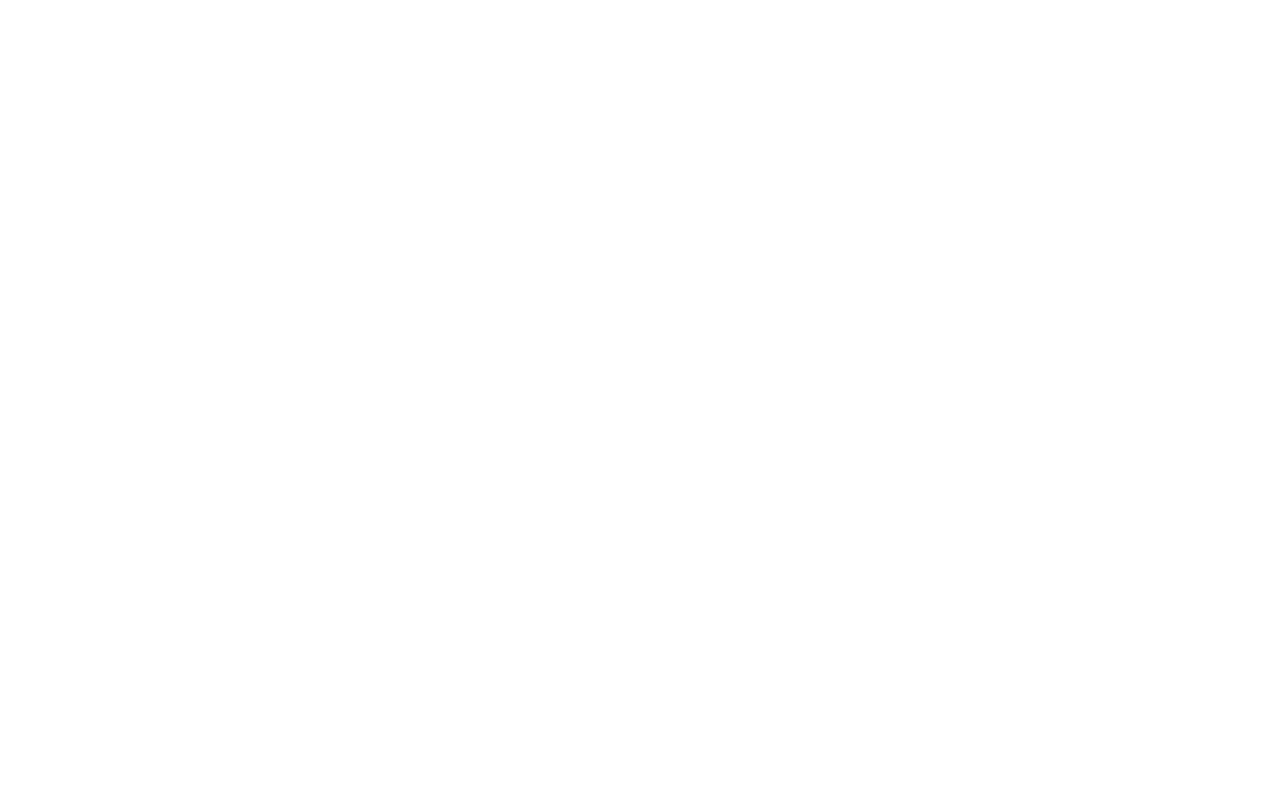
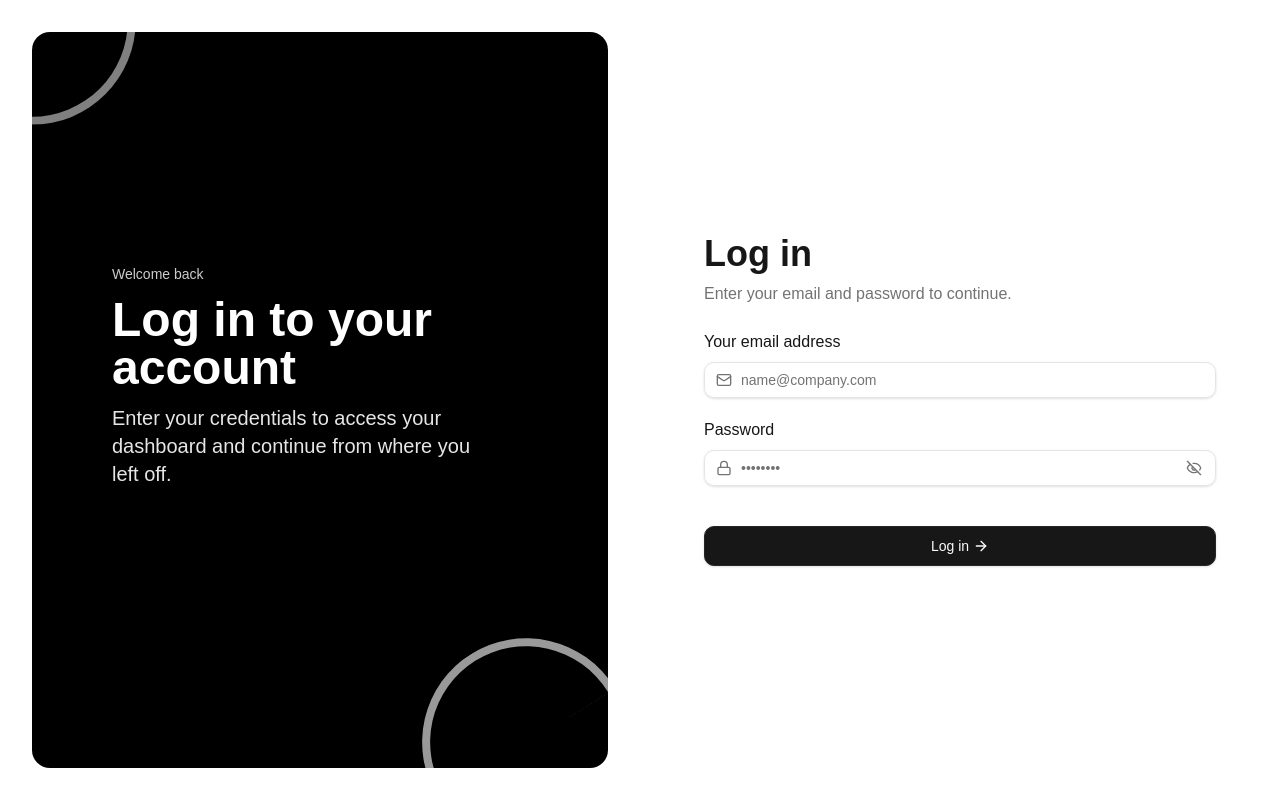
Before and after one commit to Mohd-Arzaid/arzaid-sun-crm, a React app in the folder frontend/: page / in a window 1280 px wide. Before the commit this address had no page. Built offline with nearby package versions, Linux system fonts and the light colour scheme; the HTML template or start-up script is replaced by a standard one.

Commit message:
login page ui

```diff
--- a/frontend/src/App.jsx
+++ b/frontend/src/App.jsx
@@ -1,11 +1,13 @@
 import React from "react";
 import { Route, Routes } from "react-router-dom";
 import Admin from "./admin/admin";
+import Login from "./auth/login-page/login";
 
 const App = () => {
   return (
     <Routes>
        <Route path="/admin" element={<Admin />} />
+       <Route path="/" element={<Login />} />
     </Routes>
   );
 };
--- /dev/null
+++ b/frontend/src/auth/login-page/login-left-side.jsx
@@ -0,0 +1,36 @@
+const LoginLeftSide = () => {
+  return (
+    <div className="w-1/2 items-center justify-center p-8">
+      <div className="w-full flex flex-col rounded-2xl py-4 px-20 text-white bg-black h-full relative">
+        {/* Decorative Curved Shapes */}
+        <DecorativeCurvedShapes />
+
+        <div className="flex h-full flex-col items-start justify-center gap-3 ">
+          <span className="text-sm font-medium opacity-80">Welcome back</span>
+          <h1 className="text-5xl font-semibold text-white">
+            Log in to your account
+          </h1>
+          <p className="text-xl text-white/90 mb-12 max-w-sm">
+            Enter your credentials to access your dashboard and continue from
+            where you left off.
+          </p>
+        </div>
+      </div>
+    </div>
+  );
+};
+
+export default LoginLeftSide;
+
+const DecorativeCurvedShapes = () => {
+  return (
+    <>
+      <div className="absolute -top-16 -left-[3.3rem] rotate-90">
+        <div className="border-8 border-white rounded-t-full border-b-0 w-52 h-[6.6rem] opacity-50"></div>
+      </div>
+      <div className="absolute bottom-4 right-[0.3rem] -rotate-32">
+        <div className="border-8 border-white rounded-t-full border-b-0 w-52 h-[6.6rem] opacity-60" />
+      </div>
+    </>
+  );
+};
--- /dev/null
+++ b/frontend/src/auth/login-page/login-right-side.jsx
@@ -0,0 +1,78 @@
+import { ArrowRight, EyeOff, Lock, Mail } from "lucide-react";
+
+const inputField =
+  "h-9 w-full rounded-lg border px-3 py-1 text-sm shadow-sm placeholder:text-neutral-500 focus-visible:outline-none focus-visible:ring-1 focus-visible:ring-ring";
+
+const LoginRightSide = () => {
+  return (
+    <div className="w-1/2 flex flex-col items-center justify-center p-8">
+      <div className="items-start px-8 w-full py-24">
+        <div className="flex flex-col max-w-lg">
+          <div className="text-4xl font-semibold text-neutral-900">Log in</div>
+          <p className="text-neutral-500 pt-2 pb-4">
+            Enter your email and password to continue.
+          </p>
+
+          <form
+            onSubmit={(e) => e.preventDefault()}
+            className="flex flex-col gap-3"
+          >
+            <div className="flex flex-col">
+              <label
+                htmlFor="email"
+                className="text-base text-neutral-900 py-2"
+              >
+                Your email address
+              </label>
+              <div className="relative">
+                <Mail className="absolute left-3 top-1/2 -translate-y-1/2 text-neutral-500 size-4 pointer-events-none" />
+                <input
+                  type="email"
+                  name="email"
+                  placeholder="name@company.com"
+                  id="email"
+                  className={`${inputField} pl-9`}
+                />
+              </div>
+            </div>
+
+            <div className="flex flex-col">
+              <label
+                htmlFor="password"
+                className="text-base text-neutral-900 py-2"
+              >
+                Password
+              </label>
+              <div className="relative">
+                <Lock className="absolute left-3 top-1/2 -translate-y-1/2 text-neutral-500 size-4 pointer-events-none" />
+                <input
+                  type="password"
+                  name="password"
+                  id="password"
+                  placeholder="••••••••"
+                  className={`${inputField} pl-9 pr-9`}
+                />
+                <span
+                  className="absolute right-3 top-1/2 -translate-y-1/2 text-neutral-500 rounded p-0.5 pointer-events-none"
+                  aria-hidden
+                >
+                  <EyeOff className="size-4" />
+                </span>
+              </div>
+            </div>
+
+            <button
+              className="flex items-center justify-center rounded-lg text-sm font-medium w-full h-10 mt-7 bg-neutral-900 text-neutral-50 border border-neutral-800 shadow-sm hover:bg-neutral-800 transition-colors"
+              type="submit"
+            >
+              Log in
+              <ArrowRight className="w-4 h-4 ml-1" />
+            </button>
+          </form>
+        </div>
+      </div>
+    </div>
+  );
+};
+
+export default LoginRightSide;
--- /dev/null
+++ b/frontend/src/auth/login-page/login.jsx
@@ -0,0 +1,14 @@
+import React from "react";
+import LoginLeftSide from "./login-left-side";
+import LoginRightSide from "./login-right-side";
+
+const Login = () => {
+  return (
+    <div className="flex h-screen">
+      <LoginLeftSide />
+      <LoginRightSide />
+    </div>
+  );
+};
+
+export default Login;
```
